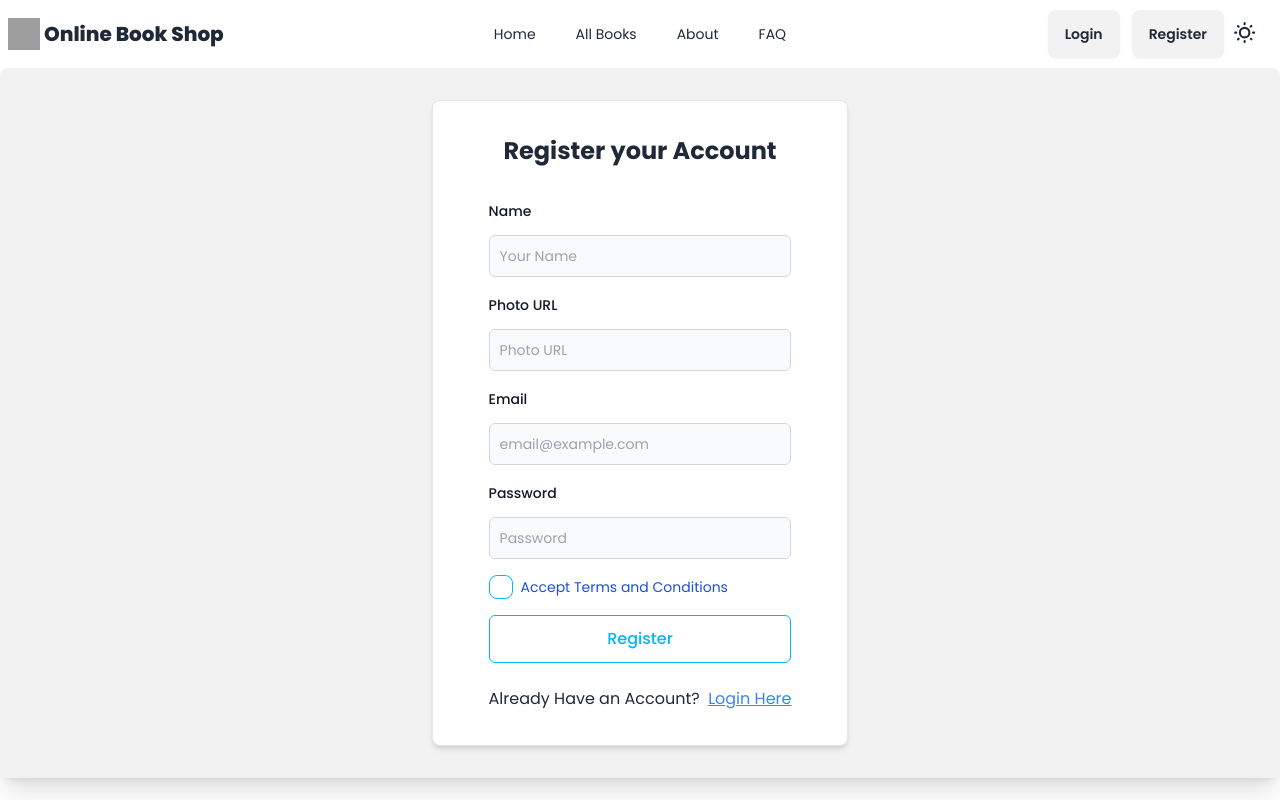
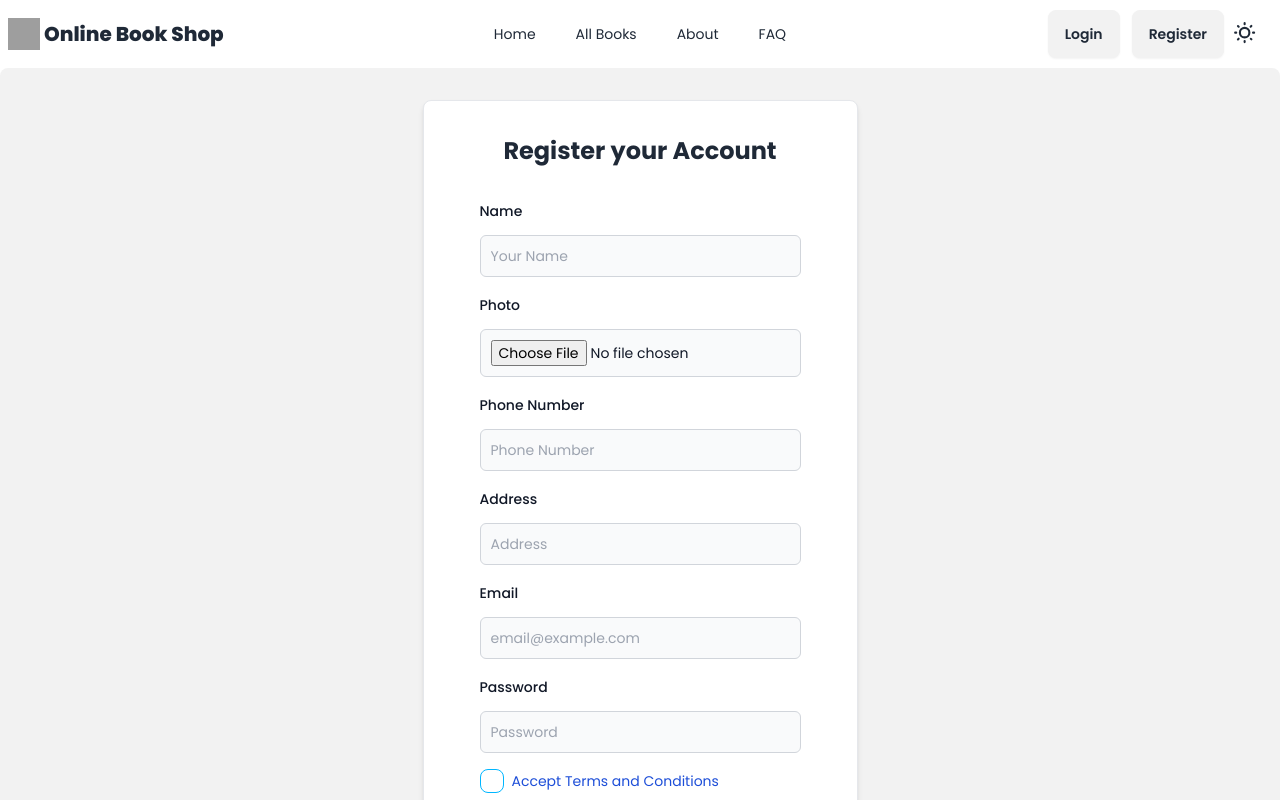
Before and after one commit to TareqSefati/online-book-shop-ui, a React (Vite) app: page /register in a window 1280 px wide. Shown: the top 800 px of the page. Built offline with nearby package versions, Linux system fonts and the light colour scheme; no server answers; grey boxes are pictures that could not be loaded; a web font is replaced by a local one.

Commit message:
Feat: Implement user ragistration & save user data in mongo db. Implement image upload & get url. Solve minor issue for all books & login page.

```diff
--- a/package.json
+++ b/package.json
@@ -10,6 +10,7 @@
     "preview": "vite preview"
   },
   "dependencies": {
+    "bcryptjs": "^2.4.3",
     "firebase": "^10.14.0",
     "localforage": "^1.10.0",
     "match-sorter": "^6.3.4",
--- a/src/components/AllBooks.jsx
+++ b/src/components/AllBooks.jsx
@@ -2,7 +2,11 @@ import { useLoaderData } from "react-router-dom";
 import BookCard from "./BookCard";
 
 export default function AllBooks() {
-    const books = useLoaderData();
+    const loaderData = useLoaderData();
+    let books = [];
+    if (loaderData instanceof Array) {
+        books = loaderData;
+    }
     return (
         <section>
             <div className="mb-5 mt-10">
--- a/src/components/Login.jsx
+++ b/src/components/Login.jsx
@@ -114,8 +114,8 @@ export default function Login() {
 											<div className="relative w-full">
 												<input
 													className="block w-full border disabled:cursor-not-allowed disabled:opacity-50 bg-gray-50 border-gray-300
-                           text-gray-900 focus:border-cyan-500 focus:ring-cyan-500 dark:border-gray-600 dark:bg-gray-700
-                            dark:text-white dark:placeholder-gray-400 dark:focus:border-cyan-500 dark:focus:ring-cyan-500 p-2.5 text-sm rounded-md"
+                           							text-gray-900 focus:border-cyan-500 focus:ring-cyan-500 dark:border-gray-600 dark:bg-gray-700
+                            						dark:text-white dark:placeholder-gray-400 dark:focus:border-cyan-500 dark:focus:ring-cyan-500 p-2.5 text-sm rounded-md"
 													id="password"
 													type="password"
 													name="password"
@@ -139,7 +139,7 @@ export default function Login() {
 											</span>
 										</button>
 
-										<button
+										{/* <button
 											onClick={handleGoogleSignIn}
 											type="button"
 											className="btn btn-outline btn-error mt-2 rounded-md"
@@ -147,9 +147,9 @@ export default function Login() {
 											<span className="flex items-center justify-center gap-1 font-medium py-1 px-2.5 text-base false">
 												Sign in with Google
 											</span>
-										</button>
+										</button> */}
 
-										<button
+										{/* <button
 											onClick={handleGitHubSignIn}
 											type="button"
 											className="btn btn-outline mt-2 rounded-md"
@@ -157,7 +157,7 @@ export default function Login() {
 											<span className="flex items-center justify-center gap-1 font-medium py-1 px-2.5 text-base false">
 												Sign in with GitHub
 											</span>
-										</button>
+										</button> */}
 									</div>
 								</form>
 								<div className="min-w-[270px]">
--- a/src/components/Register.jsx
+++ b/src/components/Register.jsx
@@ -1,8 +1,9 @@
 import { Link, useNavigate } from "react-router-dom";
 import { ROUTES } from "../routes/Routes";
-import { useContext } from "react";
+import { useContext, useState } from "react";
 import { AuthContext } from "../provider/AuthProvider";
 import toast from "react-hot-toast";
+import bcrypt from 'bcryptjs';
 
 export default function Register() {
     const navigate = useNavigate();
@@ -11,17 +12,26 @@ export default function Register() {
         event.preventDefault();
         const form = new FormData(event.currentTarget);
         console.log(form);
-
         const name = form.get("name");
         const photo = form.get("photo");
+        const phone = form.get("phone");
+        const address = form.get("address");
         const email = form.get("email");
         const password = form.get("password");
-        console.log(name, photo, email, password);
+        console.log(name, phone, address, email, password, photo);
+
+		const photoData = new FormData();
+        photoData.append('image', photo);
+
 
         createUser(email, password)
-        .then((result)=>{
+        .then(async (result)=>{
             console.log(result.user);
-            handleUserProfile(name, photo);
+			const displayUrl = await uploadImage(photoData);
+			handleUserProfile(name, displayUrl);
+
+			await saveUserInDb(result.user.uid, email, password, name, phone, address, displayUrl);
+
             toast.success("User Registration Successful", {
               position: "top-right",
             });
@@ -29,15 +39,86 @@ export default function Register() {
         })
         .catch((error)=>{
             console.error(error);
+			toast.error("User Registration Failed - Firebase", {
+				position: "top-right",
+			});
         });
     }
 
-    const handleUserProfile = (name, photo) => {
-        const profile = { displayName: name, photoURL: photo };
+	const uploadImage = async(photoData)=>{
+		//upload image to imagebb and get image url
+		const url = `https://api.imgbb.com/1/upload?key=${import.meta.env.VITE_IMAGE_BB_API_KEY}`;
+		let displayUrl = await fetch(url, {
+			method: 'POST',
+			body: photoData,
+		})
+		.then((res)=>res.json())
+		.then((result)=>{
+			// displayUrl = result.data.display_url;
+			console.log("Image display url:", result.data.display_url);
+			return result.data.display_url;
+			//console.log("Image delete url:", result.data.delete_url);
+		})
+		.catch((error)=>{
+			console.log("Error while uploading image to imagebb: ", error);
+			return null;
+		});
+		return displayUrl;
+	}
+
+	const saveUserInDb = async (uid, email, password, name, phone, address, displayUrl)=>{
+		//Save user in mongo db
+		const dbUrl = `${import.meta.env.VITE_BACKEND_USER_URL}`;
+		const hashedPassword = await hashPassword(password);
+		const userDbData = {
+			uid: uid,
+			email: email,
+			password: hashedPassword,
+			name: name,
+			phoneNumber: phone,
+			address: address,
+			photoUrl: displayUrl,
+			isAdmin: false,
+			isEnabled: true,
+		};
+		console.log("Show user data before save in db: ", userDbData);
+		fetch(dbUrl, {
+			method: 'POST',
+			headers: {
+				"content-type": "application/json",
+			},
+			body: JSON.stringify(userDbData),
+		})
+		.then((res)=>res.json())
+		.then((data)=>{
+			console.log(data);
+			if(data?.insertedId){
+				//The following logout() function is to logout the registered user by force.
+            	logOut();
+			}
+		})
+		.catch((err)=>{
+			console.log("Error to create user in database: ", err);
+			toast.error("User Registration Failed - MongoDB", {
+				position: "top-right",
+			});
+		});
+	}
+
+	const hashPassword = async (password)=>{
+		// Hash the password before storing it
+		const saltRounds = 10;
+		const hashedPassword = await bcrypt.hash(password, saltRounds);
+		console.log("Hashed password: ", hashedPassword);
+		return hashedPassword;
+	}
+
+    const handleUserProfile = (name, displayUrl) => {
+        const profile = { displayName: name, photoURL: displayUrl };
         updateUserProfile(profile)
           .then(() => {
             //The following logout() function is to logout the registered user by force.
-            logOut();
+            //logOut();
           })
           .catch((error) => {
             console.log(error);
@@ -87,7 +168,7 @@ export default function Register() {
 												className="text-sm font-medium text-gray-900 dark:text-gray-300"
 												htmlFor="photo"
 											>
-												Photo URL
+												Photo
 											</label>
 										</div>
 										<div className="flex w-full rounded-lg pt-1">
@@ -95,9 +176,55 @@ export default function Register() {
 												<input
 													className="block w-full border disabled:cursor-not-allowed disabled:opacity-50 bg-gray-50 border-gray-300 text-gray-900 focus:border-cyan-500 focus:ring-cyan-500 dark:border-gray-600 dark:bg-gray-700 dark:text-white dark:placeholder-gray-400 dark:focus:border-cyan-500 dark:focus:ring-cyan-500 p-2.5 text-sm rounded-md"
 													id="photo"
+													type="file"
+													name="photo"
+													placeholder="Select prifile picture"
+													autoComplete="on"
+													required
+												></input>
+											</div>
+										</div>
+									</div>
+									<div>
+										<div className="mb-2">
+											<label
+												className="text-sm font-medium text-gray-900 dark:text-gray-300"
+												htmlFor="phone"
+											>
+												Phone Number
+											</label>
+										</div>
+										<div className="flex w-full rounded-lg pt-1">
+											<div className="relative w-full">
+												<input
+													className="block w-full border disabled:cursor-not-allowed disabled:opacity-50 bg-gray-50 border-gray-300 text-gray-900 focus:border-cyan-500 focus:ring-cyan-500 dark:border-gray-600 dark:bg-gray-700 dark:text-white dark:placeholder-gray-400 dark:focus:border-cyan-500 dark:focus:ring-cyan-500 p-2.5 text-sm rounded-md"
+													id="phone"
+													type="tel"
+													name="phone"
+													placeholder="Phone Number"
+													autoComplete="on"
+													required
+												></input>
+											</div>
+										</div>
+									</div>
+									<div>
+										<div className="mb-2">
+											<label
+												className="text-sm font-medium text-gray-900 dark:text-gray-300"
+												htmlFor="address"
+											>
+												Address
+											</label>
+										</div>
+										<div className="flex w-full rounded-lg pt-1">
+											<div className="relative w-full">
+												<input
+													className="block w-full border disabled:cursor-not-allowed disabled:opacity-50 bg-gray-50 border-gray-300 text-gray-900 focus:border-cyan-500 focus:ring-cyan-500 dark:border-gray-600 dark:bg-gray-700 dark:text-white dark:placeholder-gray-400 dark:focus:border-cyan-500 dark:focus:ring-cyan-500 p-2.5 text-sm rounded-md"
+													id="address"
 													type="text"
-													name="photo"
-													placeholder="Photo URL"
+													name="address"
+													placeholder="Address"
 													autoComplete="on"
 													required
 												></input>
```
Also changed, not shown: 1 other file (tests, documents, lock files or other folders).
